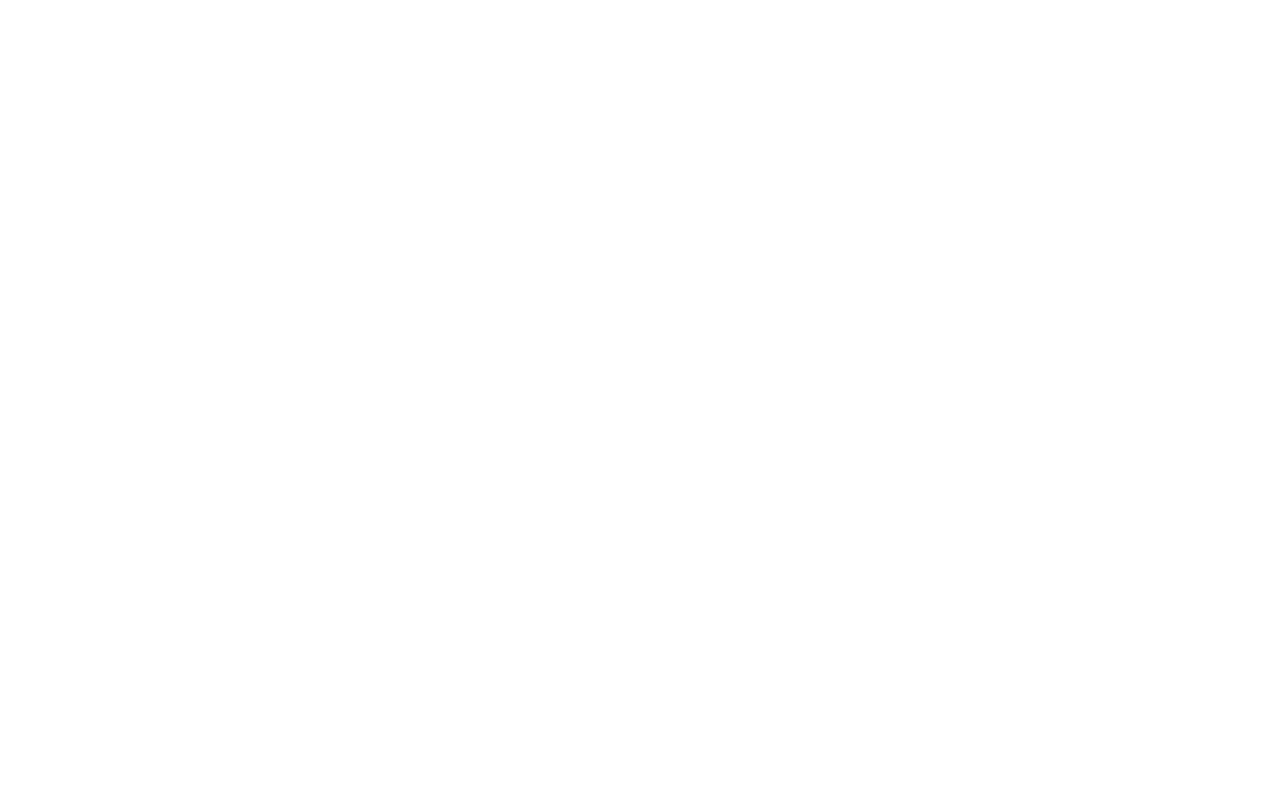
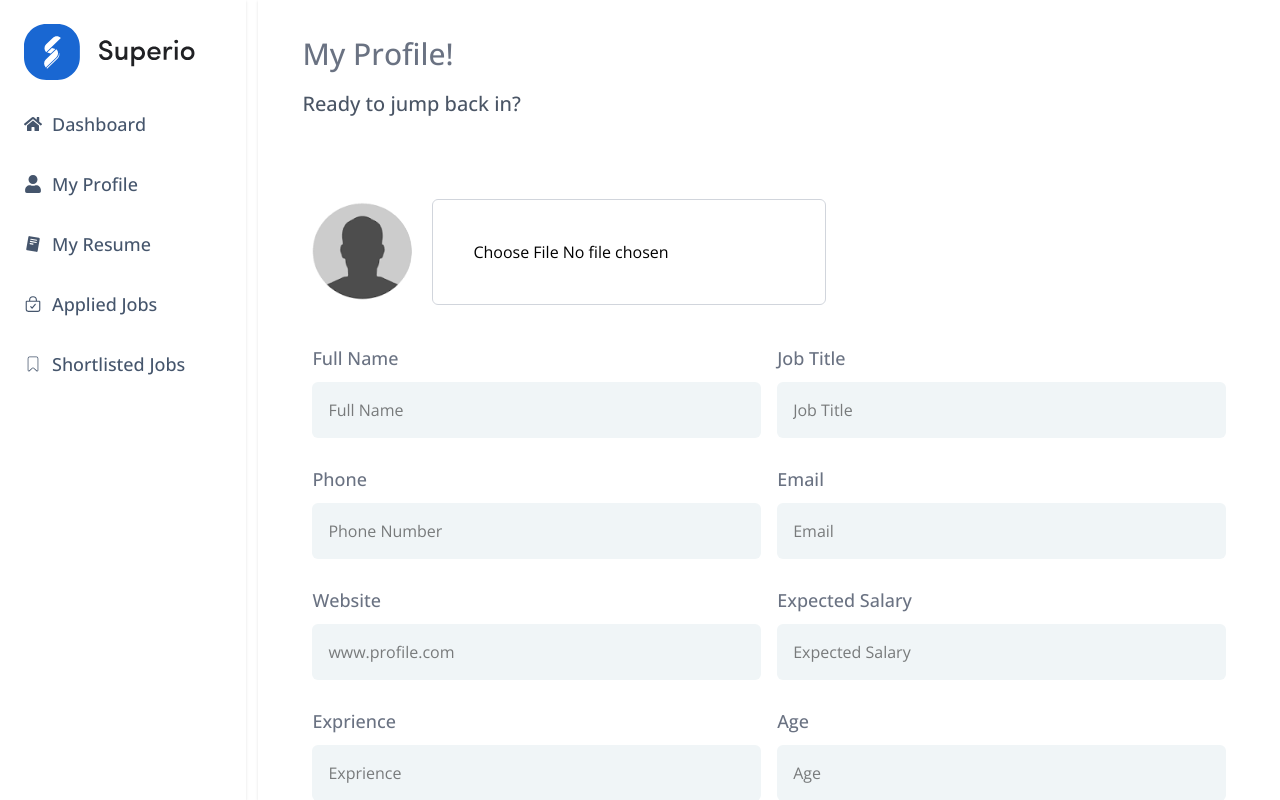
Before and after one commit to mahdijihad001/JobPortalClint, a React (Vite) app: page /dashboard/candifateProfile in a window 1280 px wide. Before the commit this address had no page. Built offline with nearby package versions, Linux system fonts and the light colour scheme.

Commit message:
Design User profile input form

```diff
--- a/src/Page/Dashboard/Candidate/CandidateProfile.jsx
+++ b/src/Page/Dashboard/Candidate/CandidateProfile.jsx
@@ -1,8 +1,140 @@
-import React from 'react'
+import React, { useState } from 'react'
+import demoProfile from "../../../assets/demoProfile.png"
 
 const CandidateProfile = () => {
+
+  const [image, setImage] = useState("");
+
+  const HandleImageShow = (e) => {
+    const file = e.target.files[0];
+    if (file) {
+      setImage(URL.createObjectURL(file));
+    }
+  }
+
   return (
-    <div>CandidateProfile</div>
+    <div className='p-2 md:p-5'>
+      <div>
+        <h1 className='text-3xl font-medium leading-5 text-gray-500'>My Profile!</h1>
+        <h2 className='text-[20px] font-medium mt-[25px] text-gray-600'>Ready to jump back in?</h2>
+      </div>
+
+      {/* My Profile */}
+      <form className='px-2.5 py-10'>
+        <div className='flex flex-col gap-5 md:flex-row py-10 items-center'>
+          <img className='h-[100px] w-[100px] rounded-full' src={image ? image : demoProfile} alt="" />
+          <input className='border p-10 rounded-md border-gray-300' onChange={HandleImageShow} name='file' type="file" />
+        </div>
+        {/* Form Input */}
+        <div className='space-y-7'>
+          {/* Name & Job Title */}
+          <div className='flex flex-col gap-4 md:flex-row items-center'>
+            <div className='flex flex-col gap-1.5 w-full'>
+              <label className='font-medium text-gray-500 text-[18px]' htmlFor="">Full Name</label>
+              <input className='bg-[#f0f5f7] border-[#f0f5f7] p-4 mt-1 rounded-md outline-blue-200' type="text" placeholder='Full Name' />
+            </div>
+            <div className='flex flex-col gap-1.5 w-full'>
+              <label className='font-medium text-gray-500 text-[18px]' htmlFor="">Job Title</label>
+              <input className='bg-[#f0f5f7] border-[#f0f5f7] p-4 mt-1 rounded-md outline-blue-200' type="text" placeholder='Job Title' />
+            </div>
+          </div>
+          {/* Phone & Email*/}
+          <div className='flex flex-col gap-4 md:flex-row items-center'>
+            <div className='flex flex-col gap-1.5 w-full'>
+              <label className='font-medium text-gray-500 text-[18px]' htmlFor="">Phone</label>
+              <input className='bg-[#f0f5f7] border-[#f0f5f7] p-4 mt-1 rounded-md outline-blue-200' type="number" placeholder='Phone Number' />
+            </div>
+            <div className='flex flex-col gap-1.5 w-full'>
+              <label className='font-medium text-gray-500 text-[18px]' htmlFor="">Email</label>
+              <input className='bg-[#f0f5f7] border-[#f0f5f7] p-4 mt-1 rounded-md outline-blue-200' type="email" placeholder='Email' />
+            </div>
+          </div>
+          {/* Website & sallary*/}
+          <div className='flex flex-col gap-4 md:flex-row items-center'>
+            <div className='flex flex-col gap-1.5 w-full'>
+              <label className='font-medium text-gray-500 text-[18px]' htmlFor="">Website</label>
+              <input className='bg-[#f0f5f7] border-[#f0f5f7] p-4 mt-1 rounded-md outline-blue-200' type="text" placeholder='www.profile.com' />
+            </div>
+            <div className='flex flex-col gap-1.5 w-full'>
+              <label className='font-medium text-gray-500 text-[18px]' htmlFor="">Expected Salary</label>
+              <input className='bg-[#f0f5f7] border-[#f0f5f7] p-4 mt-1 rounded-md outline-blue-200' type="text" placeholder='Expected Salary' />
+            </div>
+          </div>
+          {/* Exprience & age*/}
+          <div className='flex flex-col gap-4 md:flex-row items-center'>
+            <div className='flex flex-col gap-1.5 w-full'>
+              <label className='font-medium text-gray-500 text-[18px]' htmlFor="">Exprience</label>
+              <input className='bg-[#f0f5f7] border-[#f0f5f7] p-4 mt-1 rounded-md outline-blue-200' type="text" placeholder='Exprience' />
+            </div>
+            <div className='flex flex-col gap-1.5 w-full'>
+              <label className='font-medium text-gray-500 text-[18px]' htmlFor="">Age</label>
+              <input className='bg-[#f0f5f7] border-[#f0f5f7] p-4 mt-1 rounded-md outline-blue-200' type="text" placeholder='Age' />
+            </div>
+          </div>
+          {/* Education Level & Languages */}
+          <div className='flex flex-col gap-4 md:flex-row items-center'>
+            <div className='flex flex-col gap-1.5 w-full'>
+              <label className='font-medium text-gray-500 text-[18px]' htmlFor="">Education Level</label>
+              <input className='bg-[#f0f5f7] border-[#f0f5f7] p-4 mt-1 rounded-md outline-blue-200' type="text" placeholder='Education Level' />
+            </div>
+            <div className='flex flex-col gap-1.5 w-full'>
+              <label className='font-medium text-gray-500 text-[18px]' htmlFor="">Language</label>
+              <input className='bg-[#f0f5f7] border-[#f0f5f7] p-4 mt-1 rounded-md outline-blue-200' type="text" placeholder='Languages' />
+            </div>
+          </div>
+          {/* facebook link & twiter */}
+          <div className='flex flex-col gap-4 md:flex-row items-center'>
+            <div className='flex flex-col gap-1.5 w-full'>
+              <label className='font-medium text-gray-500 text-[18px]' htmlFor="">Facebook Profile</label>
+              <input className='bg-[#f0f5f7] border-[#f0f5f7] p-4 mt-1 rounded-md outline-blue-200' type="text" placeholder='https://www.facebook.com' />
+            </div>
+            <div className='flex flex-col gap-1.5 w-full'>
+              <label className='font-medium text-gray-500 text-[18px]' htmlFor="">Twiter Profile</label>
+              <input className='bg-[#f0f5f7] border-[#f0f5f7] p-4 mt-1 rounded-md outline-blue-200' type="text" placeholder='https://www.twiter.com/' />
+            </div>
+          </div>
+          {/* Linkedin & github */}
+          <div className='flex flex-col gap-4 md:flex-row items-center'>
+            <div className='flex flex-col gap-1.5 w-full'>
+              <label className='font-medium text-gray-500 text-[18px]' htmlFor="">Linkedin Profile</label>
+              <input className='bg-[#f0f5f7] border-[#f0f5f7] p-4 mt-1 rounded-md outline-blue-200' type="text" placeholder='https://www.Linkedin.com' />
+            </div>
+            <div className='flex flex-col gap-1.5 w-full'>
+              <label className='font-medium text-gray-500 text-[18px]' htmlFor="">Github Profile</label>
+              <input className='bg-[#f0f5f7] border-[#f0f5f7] p-4 mt-1 rounded-md outline-blue-200' type="text" placeholder='https://www.github.com/' />
+            </div>
+          </div>
+          {/* Country & City */}
+          <div className='flex flex-col gap-4 md:flex-row items-center'>
+            <div className='flex flex-col gap-1.5 w-full'>
+              <label className='font-medium text-gray-500 text-[18px]' htmlFor="">Country</label>
+              <input className='bg-[#f0f5f7] border-[#f0f5f7] p-4 mt-1 rounded-md outline-blue-200' type="text" placeholder='Country' />
+            </div>
+            <div className='flex flex-col gap-1.5 w-full'>
+              <label className='font-medium text-gray-500 text-[18px]' htmlFor="">City</label>
+              <input className='bg-[#f0f5f7] border-[#f0f5f7] p-4 mt-1 rounded-md outline-blue-200' type="text" placeholder='City' />
+            </div>
+          </div>
+          {/* Complete Address */}
+          <div className='flex flex-col gap-4 md:flex-row items-center'>
+            <div className='flex flex-col gap-1.5 w-full'>
+              <label className='font-medium text-gray-500 text-[18px]' htmlFor="">Complete Address</label>
+              <input className='bg-[#f0f5f7] border-[#f0f5f7] p-4 mt-1 rounded-md outline-blue-200' type="text" placeholder='Complete Address' />
+            </div>
+          </div>
+          {/* Description*/}
+          <div className='flex flex-col gap-4 md:flex-row items-center'>
+            <div className='flex flex-col gap-1.5 w-full'>
+              <label className='font-medium text-gray-500 text-[18px]' htmlFor="">Complete Address</label>
+              {/* <input className='bg-[#f0f5f7] border-[#f0f5f7] p-4 mt-1 rounded-md outline-blue-200' type="text" placeholder='Complete Address' /> */}
+              <textarea className='bg-[#f0f5f7] border-[#f0f5f7] p-4 mt-1 rounded-md outline-blue-200' placeholder='Lorem ipsum dolor sit amet consectetur adipisicing elit. A totam corporis expedita earum maiores nobis sed necessitatibus labore minima ex aliquam ipsam dolorum rerum veniam, ad asperiores amet excepturi dignissimos!' name="" id=""></textarea>
+            </div>
+          </div>
+        </div>
+        <button className='bg-blue-600 font-bold text-white text-xl px-10 mt-10 py-4 rounded-md hover:bg-blue-400 duration-500'>Save</button>
+      </form>
+
+    </div>
   )
 }
 
--- a/src/Page/Dashboard/Layout/Layout.jsx
+++ b/src/Page/Dashboard/Layout/Layout.jsx
@@ -11,8 +11,8 @@
 const Layout = () => {
 
     const candidate = [
-        { name: "Dashboard", icon: FaHome, path: "" },
-        { name: "My Profile", icon: FaUser, path: "" },
+        { name: "Dashboard", icon: FaHome, path: "/dashboard" },
+        { name: "My Profile", icon: FaUser, path: "/dashboard/candifateProfile" },
         { name: "My Resume", icon: PiReadCvLogoFill, path: "" },
         { name: "Applied Jobs", icon: IoBagCheckOutline, path: "" },
         { name: "Shortlisted Jobs", icon: CiBookmark, path: "" },
@@ -55,7 +55,7 @@
                             <ul className='flex flex-col gap-7'>
                                 {
                                     isAdmin.map((item, idx) => (
-                                        <Link key={idx} className='flex items-center gap-2.5 text-[18px] font-medium text-slate-600 leading-8 outfit'><item.icon /><span>{item.name}</span></Link>
+                                        <Link key={idx} to={item.path} className='flex items-center gap-2.5 text-[18px] font-medium text-slate-600 leading-8 outfit'><item.icon /><span>{item.name}</span></Link>
                                     ))
                                 }
 
--- a/src/main.jsx
+++ b/src/main.jsx
@@ -11,6 +11,7 @@
 import AllJobs from './Page/FeaturedJobs/AllJobs.jsx'
 import Layout from './Page/Dashboard/Layout/Layout.jsx'
 import DashboardHome from './Page/Dashboard/DashboardHome/DashboardHome.jsx'
+import CandidateProfile from './Page/Dashboard/Candidate/CandidateProfile.jsx'
 
 createRoot(document.getElementById('root')).render(
   <StrictMode>
@@ -28,6 +29,7 @@
         {/* Dashboard Ui */}
         <Route path='/dashboard' element={<Layout/>}>
           <Route index element={<DashboardHome/>} />
+          <Route path='candifateProfile' element={<CandidateProfile/>} />
         </Route>
       </Routes>
     </BrowserRouter>
```
Also changed, not shown: src/assets/demoProfile.png (added).
